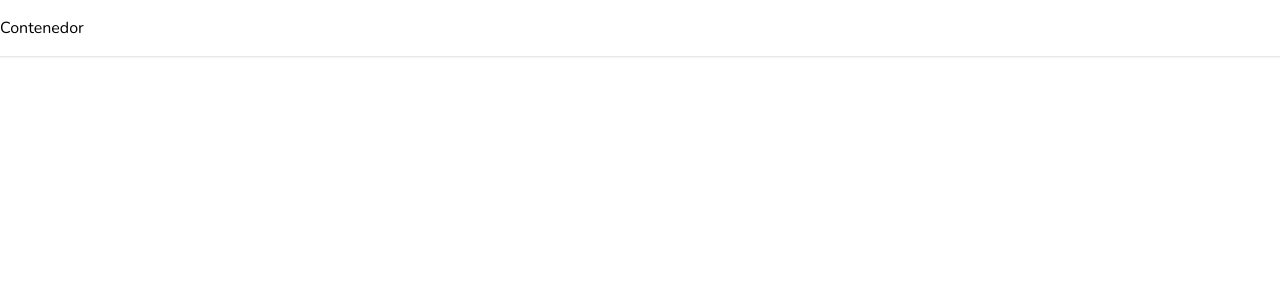
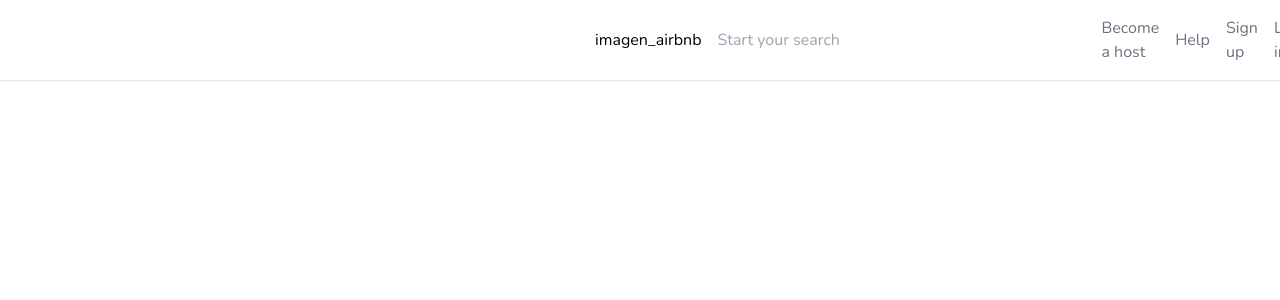
Before and after one commit to LuisMi01/airbnb-mongodb_LuisMiguelUrbez, a Next.js app: page / in a window 1280 px wide. Shown: the top 300 px of the page. Built offline with nearby package versions, Linux system fonts and the light colour scheme.

Commit message:
Adjuntando informacion al banner

```diff
--- a/app/components/Container.tsx
+++ b/app/components/Container.tsx
@@ -1,8 +1,15 @@
-import React from 'react';
-const Container = () => {
-  return(
-      <div>Contenedor</div>
-  )
+'use client';
+import React, {Children} from 'react';
+
+interface ContainerProprs {
+  children: React.ReactNode
+}
+const Container: React.FC<ContainerProprs> = ({children}) => {
+    return (
+        <div className="max-w-[250px] mx-auto xl:px-20 md:px-10 sm:px-2 px-4">
+            {children}
+        </div>
+    )
 }
 
 export default Container;
--- a/app/components/navbar/Navbar.tsx
+++ b/app/components/navbar/Navbar.tsx
@@ -6,6 +6,36 @@ const Navbar = () => {
         <div className="fixed w-full bg-white z-10 shadow-sm">
             <div className="py-4 border-b-[1px]">
                 <Container>
+                    <div className="flex flex-row justify-between items-center gap-3 md:gap-0">
+                        <div className="flex items-center">
+                            <div className="mr-4">
+                                imagen_airbnb
+                            </div>
+                            <div className="hidden md:block">
+                                <input type="text" placeholder="Start your search" className="bg-transparent border-none focus:outline-none w-96" />
+                            </div>
+                        </div>
+                        <div className="flex items-center">
+                            <div className="hidden md:block">
+                                <div className="flex items-center space-x-4">
+                                    <div className="text-gray-500">Become a host</div>
+                                    <div className="text-gray-500">Help</div>
+                                    <div className="text-gray-500">Sign up</div>
+                                    <div className="text-gray-500">Log in</div>
+                                </div>
+                            </div>
+                            <div className="md:hidden">
+                                <div className="text-gray-500">
+                                    <svg xmlns="http://www.w3.org/2000/svg" className="h-6 w-6" viewBox="0 0 24 24"
+                                         fill="currentColor">
+                                        <path fillRule="evenodd"
+                                              d="M3 5.75A.75.75 0 013.75 5h16.5a.75.75 0 010 1.5H3.75A.75.75 0 013 5.75zm0 7.5A.75.75 0 013.75 12h16.5a.75.75 0 010 1.5H3.75A.75.75 0 013 13.25zm0 7.5A.75.75 0 013.75 19h16.5a.75.75 0 010 1.5H3.75a.75.75 0 01-.75-.75z"
+                                              clipRule="evenodd"/>
+                                    </svg>
+                                </div>
+                            </div>
+                        </div>
+                    </div>
                 </Container>
             </div>
         </div>
```
